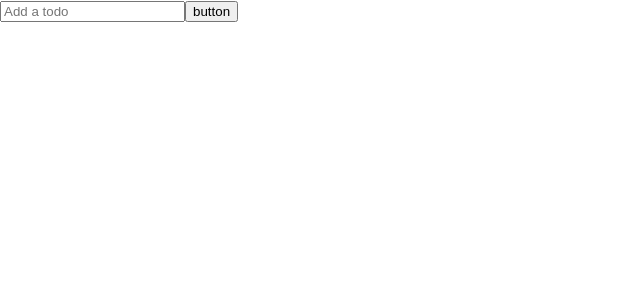
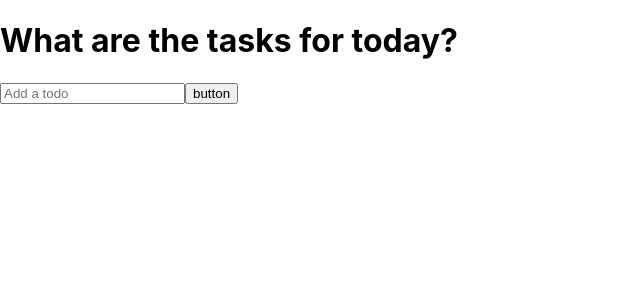
Before and after one commit to snowleopardAlexa/react-todo-list-app, a React (Create React App) app: page / in a window 1280 px wide. Shown: the top 300 px of the page, without its empty margins (0-640 px from the left). Built offline with nearby package versions, Linux system fonts and the light colour scheme.

Commit message:
add todolist'

```diff
--- a/src/App.js
+++ b/src/App.js
@@ -1,11 +1,11 @@
 import React from "react";
-import TodoForm from "./components/TodoForm";
+import TodoList from "./components/TodoList";
 
 
 function App() {
   return (
     <div className="todo-app">
-      <TodoForm />
+      <TodoList />
     </div>
   );
 }
--- a/src/components/TodoList.jsx
+++ b/src/components/TodoList.jsx
@@ -0,0 +1,16 @@
+import React, { useState } from 'react';
+import TodoForm from './TodoForm';
+
+function TodoList() {
+
+    const [todos, setTodos] = useState([])
+
+    return (
+        <div className="todo-list">
+            <h1>What are the tasks for today?</h1>
+            <TodoForm />
+        </div>
+    )
+}
+
+export default TodoList;
```
